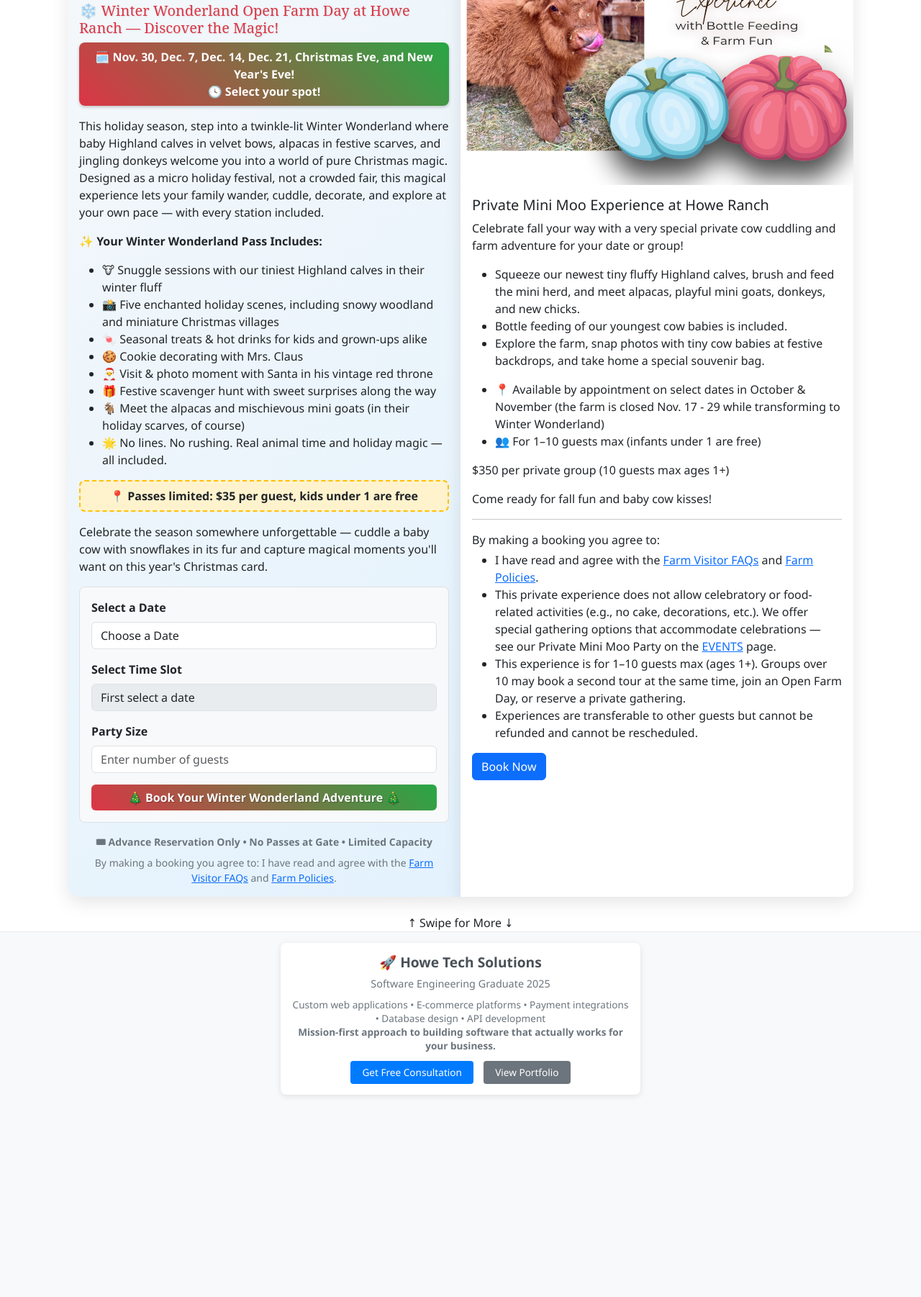
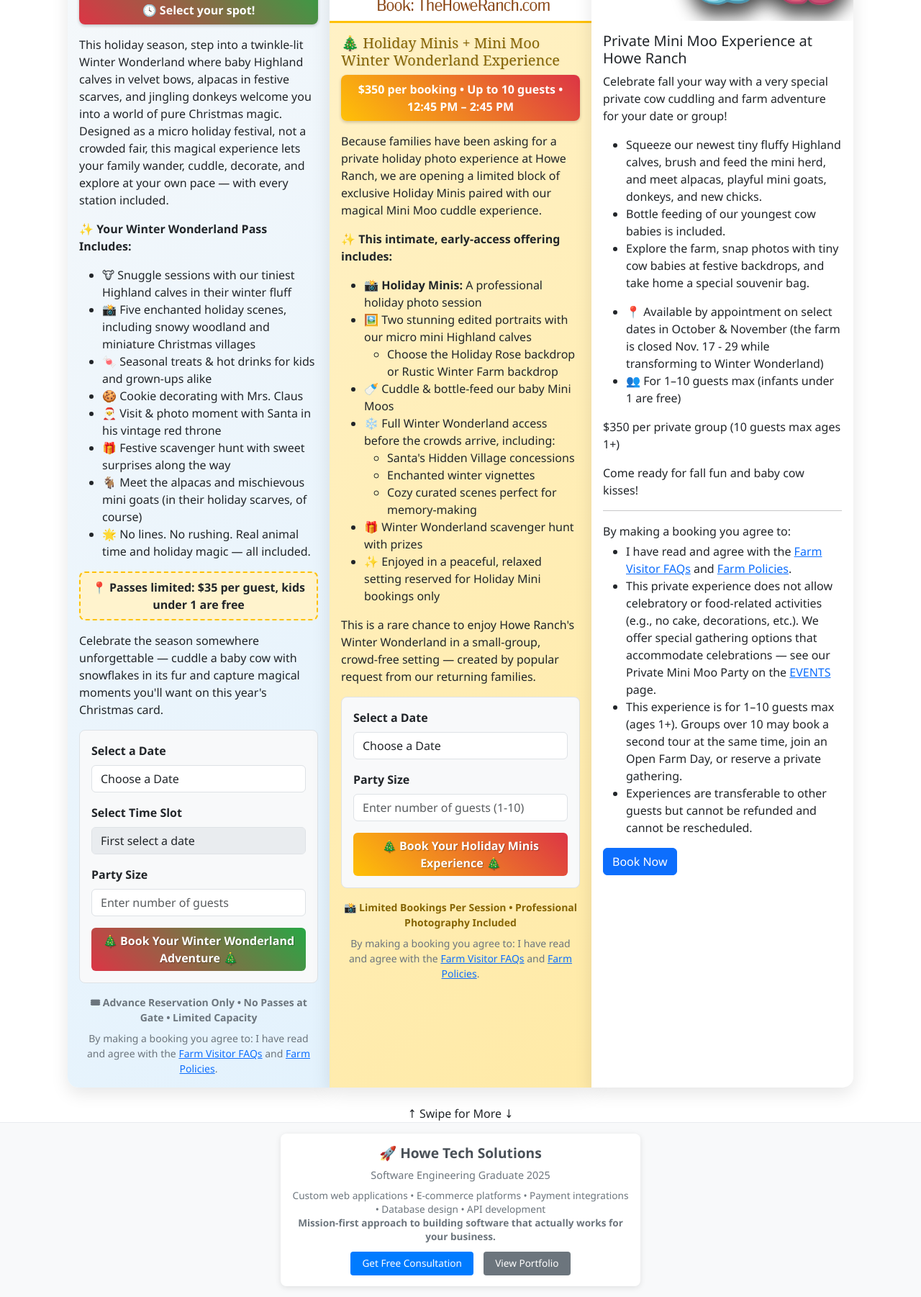
Before and after one commit to Spencer-Howe/EventSales, a Flask app: page / in a window 1280 px wide. Shown: the part 799-2601 px from the top of the page at 72% size. Before the commit the page ends 2322 px from the top, so only its background shows below. Run offline with Flask 3, Linux system fonts and the light colour scheme; some libraries are stand-ins or nearby versions; some web fonts are replaced.

Commit message:
new mini photo sesh added with logic and new home

```diff
--- a/eventapp/templates/home.html
+++ b/eventapp/templates/home.html
@@ -87,7 +87,73 @@
         </div>
       </div>
 
-<!-- Card 4: Private Mini Moo Experience -->
+      <!-- Card 4: Holiday Minis Experience -->
+      <div class="card border-warning" style="background: linear-gradient(135deg, #fff3cd 0%, #ffeaa7 100%);">
+        <img src="static/pic/minis2.jpg" class="card-img-top" alt="Holiday Minis at Howe Ranch" style="border-bottom: 3px solid #ffc107;">
+        <div class="card-body">
+          <h5 class="card-title text-warning" style="font-family: 'serif'; text-shadow: 1px 1px 2px rgba(0,0,0,0.1); color: #856404 !important;">🎄 Holiday Minis + Mini Moo Winter Wonderland Experience</h5>
+          <div class="card-text text-center p-2 mb-3" style="background: linear-gradient(45deg, #ffc107, #dc3545); color: white; border-radius: 8px; box-shadow: 0 2px 4px rgba(0,0,0,0.2);">
+            <strong>$350 per booking • Up to 10 guests • 12:45 PM – 2:45 PM</strong>
+          </div>
+
+          <p class="card-text">
+            Because families have been asking for a private holiday photo experience at Howe Ranch, we are opening a limited block of exclusive Holiday Minis paired with our magical Mini Moo cuddle experience.
+          </p>
+
+          <p class="card-text">
+            <strong>✨ This intimate, early-access offering includes:</strong>
+          </p>
+          <ul class="card-text">
+            <li>📸 <strong>Holiday Minis:</strong> A professional holiday photo session</li>
+            <li>🖼️ Two stunning edited portraits with our micro mini Highland calves
+              <ul><li>Choose the Holiday Rose backdrop or Rustic Winter Farm backdrop</li></ul>
+            </li>
+            <li>🍼 Cuddle & bottle-feed our baby Mini Moos</li>
+            <li>❄️ Full Winter Wonderland access before the crowds arrive, including:
+              <ul>
+                <li>Santa's Hidden Village concessions</li>
+                <li>Enchanted winter vignettes</li>
+                <li>Cozy curated scenes perfect for memory-making</li>
+              </ul>
+            </li>
+            <li>🎁 Winter Wonderland scavenger hunt with prizes</li>
+            <li>✨ Enjoyed in a peaceful, relaxed setting reserved for Holiday Mini bookings only</li>
+          </ul>
+
+          <p class="card-text">
+            This is a rare chance to enjoy Howe Ranch's Winter Wonderland in a small-group, crowd-free setting — created by popular request from our returning families.
+          </p>
+
+          <div class="border p-3 mb-3" style="background: #f8f9fa; border-radius: 8px;">
+            <div class="form-group mb-3">
+              <label for="holiday-event-date" class="form-label"><strong>Select a Date</strong></label>
+              <select class="form-control" id="holiday-event-date" required>
+                <option value="">Choose a Date</option>
+                <option value="nov30">Sunday, November 30</option>
+                <option value="dec7">Sunday, December 7</option>
+                <option value="dec14">Sunday, December 14</option>
+              </select>
+            </div>
+
+            <div class="form-group mb-3">
+              <label for="holiday-tickets" class="form-label"><strong>Party Size</strong></label>
+              <input type="number" class="form-control" id="holiday-tickets" placeholder="Enter number of guests (1-10)" required min="1" max="10">
+            </div>
+
+            <button onclick="goToCheckout('holiday')" class="btn btn-warning w-100" style="background: linear-gradient(45deg, #ffc107, #dc3545); border: none; font-weight: bold; text-shadow: 1px 1px 1px rgba(0,0,0,0.3); color: white;">🎄 Book Your Holiday Minis Experience 🎄</button>
+          </div>
+
+          <div class="text-center small" style="color: #856404;">
+            <strong>📸 Limited Bookings Per Session • Professional Photography Included</strong>
+          </div>
+
+          <div class="text-center small mt-2" style="color: #6c757d;">
+            By making a booking you agree to: I have read and agree with the <a href="#" target="_blank">Farm Visitor FAQs</a> and <a href="#" target="_blank">Farm Policies</a>.
+          </div>
+        </div>
+      </div>
+
+<!-- Card 5: Private Mini Moo Experience -->
 <div class="card">
   <img src="static/pic/privatemoome.jpg" class="card-img-top" alt="Private Mini Moo Experience at Howe Ranch">
   <div class="card-body">
@@ -218,6 +284,28 @@ function goToCheckout(eventType) {
             alert('Please select a valid date and time combination.');
             return;
         }
+    } else if (eventType === 'holiday') {
+        const dateValue = document.getElementById('holiday-event-date').value;
+        tickets = document.getElementById('holiday-tickets').value;
+
+        if (!dateValue || !tickets) {
+            alert('Please select a date and enter the number of guests.');
+            return;
+        }
+
+        // Map dates to Holiday Minis event IDs (you'll need to update these after creating events)
+        const holidayEventMapping = {
+            'nov30': '618',
+            'dec7': '619',
+            'dec14': '620'
+        };
+
+        eventId = holidayEventMapping[dateValue];
+
+        if (!eventId) {
+            alert('Please select a valid date.');
+            return;
+        }
     }
 
     // Redirect to checkout with URL parameters
--- a/eventapp/views.py
+++ b/eventapp/views.py
@@ -270,11 +270,14 @@ def show_receipt(order_id):
             db.session.add(customer)
             db.session.flush()  # Get customer.id
 
+        # Holiday Minis: force tickets to 1 regardless of guest count
+        stored_tickets = 1 if "Holiday Minis" in event.title else tickets
+
         # Create booking
         new_booking = Booking(
             customer_id=customer.id,
             event_id=event.id,
-            tickets=tickets,
+            tickets=stored_tickets,
             order_id=order_id,
             reminder_sent=False
         )
@@ -293,7 +296,7 @@ def show_receipt(order_id):
         db.session.add(payment)
 
         # Mark private event as booked when PayPal payment is completed
-        if event.is_private and status == 'COMPLETED':
+        if event.is_private and status == 'COMPLETED' and "Holiday Minis" not in event.title:
             event.is_booked = True
 
         db.session.commit()
```
Also changed, not shown: eventapp/crypto.py (+5 -2 lines), eventapp/event_types.py (added, +106 -0 lines), eventapp/pricing.py (+16 -0 lines), eventapp/static/pic/minis.jpg (added), eventapp/static/pic/minis2.jpg (added).
